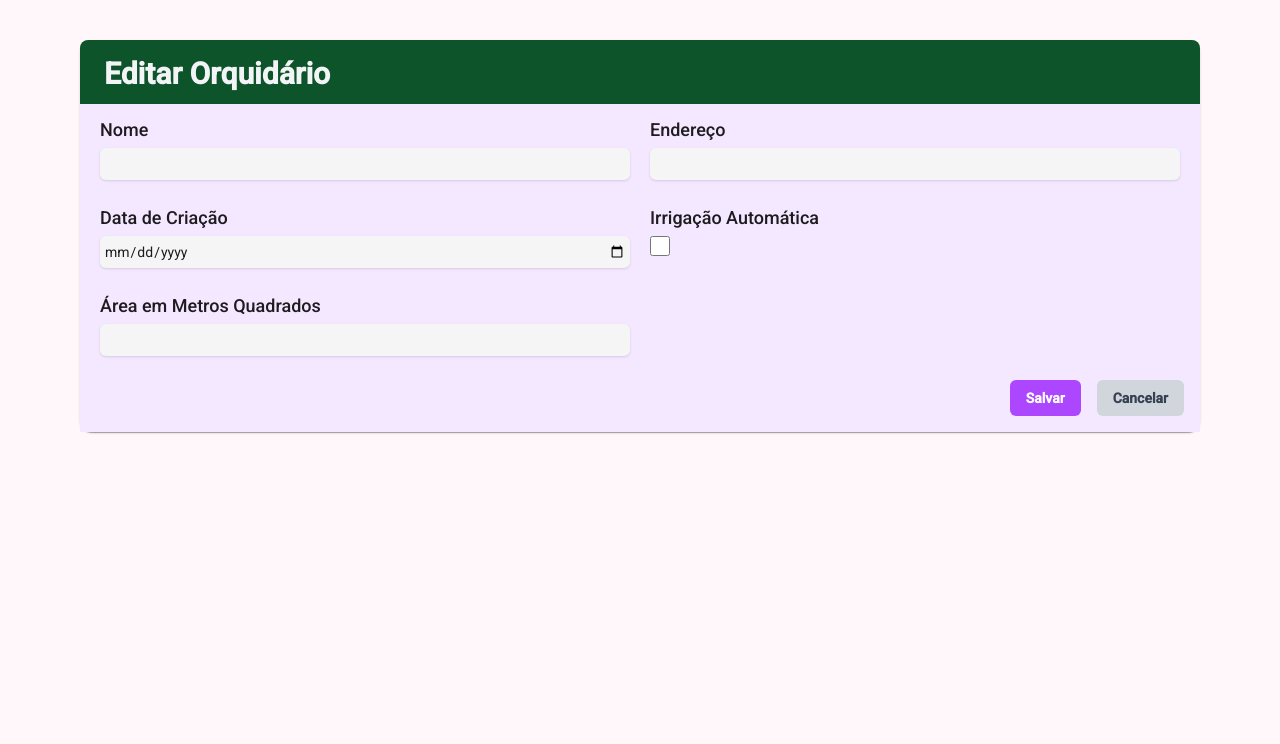
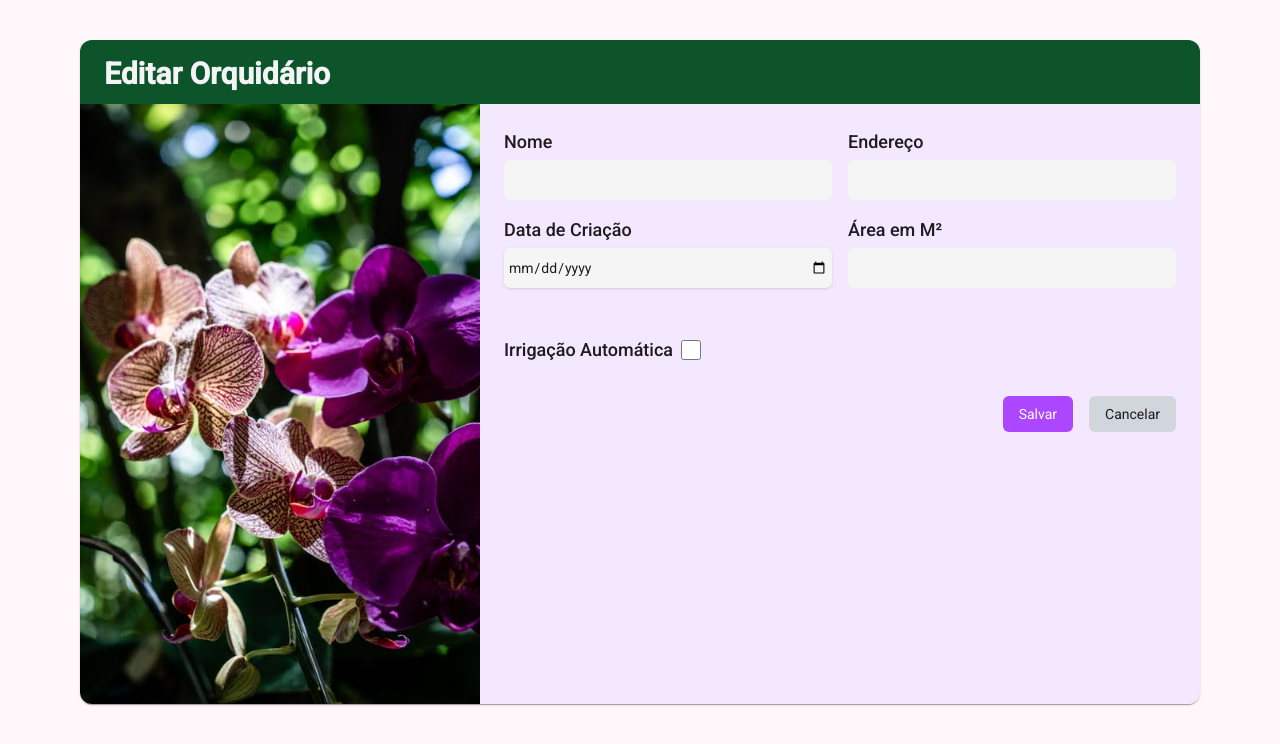
Before and after one commit to michel475/Associacao-De-Orquidofilia, an Angular app: page /orquidario/criar in a window 1280 px wide. Shown: the top 744 px of the page. Built offline with nearby package versions, Linux system fonts and the light colour scheme.

Commit message:
fix: melhoria do formulário de orquidário

```diff
--- a/src/app/orquidario-form/orquidario-form.css
+++ b/src/app/orquidario-form/orquidario-form.css
@@ -0,0 +1,14 @@
+/* Remove a cor azul do autofill */
+input:-webkit-autofill,
+input:-webkit-autofill:hover,
+input:-webkit-autofill:focus {
+    -webkit-box-shadow: 0 0 0 1000px bg-neutral-100 inset !important;
+    -webkit-text-fill-color: #000 !important;
+    caret-color: #000 !important;
+}
+
+/* Delay da transição para evitar piscar */
+input:-webkit-autofill {
+    -webkit-transition: background-color 5000s ease-in-out 0s;
+    transition: background-color 5000s ease-in-out 0s;
+}
--- a/src/app/orquidario-form/orquidario-form.html
+++ b/src/app/orquidario-form/orquidario-form.html
@@ -1,3 +1,56 @@
+<mat-card class="mx-20 mt-10 rounded-lg overflow-hidden">
+    <mat-card-header class="bg-green-900">
+        <mat-card-title class="!text-3xl px-2 py-3 !font-extrabold text-gray-100">
+            {{ orquidario ? 'Editar Orquidário' : 'Criar Orquidário' }}
+        </mat-card-title>
+    </mat-card-header>
+
+    <mat-card-content class="!p-0">
+        <div class="flex">
+            <div class="w-100 shrink-0">
+                <img src="/orquidea-form.png" alt="Orquídea" class="w-100 h-full object-cover">
+            </div>
+
+            <div class="flex-1 p-6 bg-purple-100">
+                <form (ngSubmit)="enviarFormulario()" class="flex flex-col h-full">
+                    <div class="grid grid-cols-1 md:grid-cols-2 gap-4">
+                        <div>
+                            <label for="nomeOrquidario" class="block text-lg font-medium"> Nome</label>
+                            <input id="nomeOrquidario" type="text" [(ngModel)]="orquidario.nome" name="nomeOrquidario" required class="mt-1 p-2 w-full h-10 bg-neutral-100 rounded-md">
+                        </div>
+
+                        <div>
+                            <label for="endereco" class="block text-lg font-medium"> Endereço</label>
+                            <input id="endereco" type="text" [(ngModel)]="orquidario.endereco" name="endereco" required class="mt-1 p-2 w-full h-10 bg-neutral-100 rounded-md">
+                        </div>
+
+                        <div>
+                            <label for="dataCriacao" class="block text-lg font-medium text-muted-foreground">Data de Criação</label>
+                            <input id="dataCriacao" type="date" [(ngModel)]="orquidario.dataCriacao" name="dataCriacao" required class="mt-1 p-1 h-10 w-full bg-neutral-100 rounded-md !border-gray-600 shadow-sm focus:border-primary focus:ring focus:ring-primary/50">
+                        </div>
+
+                        <div>
+                            <label for="areaMQuadrados" class="block text-lg font-medium">Área em M²</label>
+                            <input id="areaMQuadrados" type="number" [(ngModel)]="orquidario.areaMQuadrados" name="areaMQuadrados" required class="mt-1 p-2 w-full h-10 bg-neutral-100 rounded-md">
+                        </div>
+
+                        <div class="flex items-center gap-2 mt-8">
+                            <label for="irrigadoAuto" class="text-lg font-medium">Irrigação Automática</label>
+                            <input id="irrigadoAuto" type="checkbox" [(ngModel)]="orquidario.irrigadoAuto" name="irrigadoAuto" class="size-5">
+                        </div>
+
+                    </div>
+                    <div class="flex justify-end gap-4 mt-8">
+                        <button type="submit" class="px-4 py-2 bg-purple-500 text-white rounded-md">Salvar</button>
+                        <button type="button" class="px-4 py-2 bg-gray-300 rounded-md">Cancelar</button>
+                    </div>
+                </form>
+            </div>
+        </div>
+    </mat-card-content>
+</mat-card>
+
+<!--
 
 <mat-card class="mx-20 mt-10 bg-purple-400 rounded-lg">
     <mat-card-header class="bg-green-900 rounded-t-lg">
@@ -5,32 +58,38 @@
             {{ orquidario ? 'Editar Orquidário' : 'Criar Orquidário' }}
         </mat-card-title>
     </mat-card-header>
-    <mat-card-content class="listagem p-4 !bg-purple-100" appearance="outlined">
+    <mat-card-content class="!p-0 !bg-purple-100 flex" appearance="outlined">
+        <div class="w-64 flex items-center justify-center">
+            <img src="/orquidea-form.png" alt="Orquídea" class="w-full h-auto shadow-md animate-fade-in">
+        </div>
+        <div class="flex-1 p-6">
             <form (ngSubmit)="enviarFormulario()" class="grid grid-cols-1 md:grid-cols-2 gap-3">
-            <div class="mt-3 mx-1">
+                <div>
                     <label for="nomeOrquidario" class="block text-lg font-medium text-muted-foreground">Nome</label>
                     <input id="nomeOrquidario" type="text" [(ngModel)]="orquidario.nome" name="nomeOrquidario" required class="mt-1 p-1 h-8 w-full bg-neutral-100 rounded-md !border-gray-600 shadow-sm focus:border-primary focus:ring focus:ring-primary/50">
                 </div>
-                <div class="mt-3 mx-1">
+                    <div>
                     <label for="endereco" class="block text-lg font-medium text-muted-foreground">Endereço</label>
                     <input id="endereco" type="text" [(ngModel)]="orquidario.endereco" name="endereco" required class="mt-1 p-1 h-8 w-full rounded-md bg-neutral-100 shadow-sm focus:border-primary focus:ring focus:ring-primary/50">
                 </div>
-            <div class="mt-3 mx-1">
+                <div>
                     <label for="dataCriacao" class="block text-lg font-medium text-muted-foreground">Data de Criação</label>
                     <input id="dataCriacao" type="date" [(ngModel)]="orquidario.dataCriacao" name="dataCriacao" required class="mt-1 p-1 h-8 w-full bg-neutral-100 rounded-md !border-gray-600 shadow-sm focus:border-primary focus:ring focus:ring-primary/50">
                 </div>
-                <div class="mt-3 mx-1">
+                    <div class="flex items-center gap-2">
                     <label for="irrigadoAuto" class="block text-lg font-medium text-muted-foreground">Irrigação Automática</label>
                     <input id="irrigadoAuto" type="checkbox" [(ngModel)]="orquidario.irrigadoAuto" name="irrigadoAuto" class="mt-1 size-5 accent-green-800">
                 </div>
-            <div class="mt-3 mx-1">
+                <div>
                     <label for="areaMQuadrados" class="block text-lg font-medium text-muted-foreground">Área em Metros Quadrados</label>
                     <input id="areaMQuadrados" type="number" [(ngModel)]="orquidario.areaMQuadrados" name="areaMQuadrados" required class="mt-1 p-1 h-8 w-full bg-neutral-100 rounded-md !border-gray-600 shadow-sm focus:border-primary focus:ring focus:ring-primary/50">
                 </div>
             </form>
+        </div>
         <div class="flex justify-end gap-4 mt-6">
             <button type="submit" class="px-4 py-2 bg-purple-500 font-bold text-white rounded-md hover:bg-purple-600 focus:outline-none focus:ring focus:bg-purple-800 focus:ring-purple-800/100">Salvar</button>
             <button type="button" class="px-4 py-2 bg-gray-300 text-gray-700 font-bold rounded-md hover:bg-gray-400 focus:outline-none focus:ring focus:ring-gray-500/50">Cancelar</button>
         </div>
     </mat-card-content>
 </mat-card>
+-->
--- a/src/app/orquidario-form/orquidario-form.ts
+++ b/src/app/orquidario-form/orquidario-form.ts
@@ -1,11 +1,14 @@
 import { Component } from '@angular/core';
 import { CommonModule } from '@angular/common';
+import { MatDatepickerModule } from '@angular/material/datepicker';
 import { MatFormFieldModule } from '@angular/material/form-field';
 import { MatInputModule } from '@angular/material/input';
 import { MatButtonModule } from '@angular/material/button';
 import { MatCard, MatCardHeader, MatCardTitle, MatCardContent } from '@angular/material/card';
 import { Orquidario } from '../orquidario-list/model/orquidario';
 import { FormsModule } from '@angular/forms';
+import { MatIconModule } from '@angular/material/icon';
+import { MatNativeDateModule, MAT_DATE_LOCALE } from '@angular/material/core';
 
 @Component({
   selector: 'app-orquidario-form',
@@ -18,8 +21,14 @@ import { FormsModule } from '@angular/forms';
     MatCard,
     MatCardHeader,
     MatCardTitle,
-    MatCardContent
+    MatCardContent,
+    MatDatepickerModule,
+    MatIconModule,
+    MatNativeDateModule,
 ],
+  providers: [
+    { provide: MAT_DATE_LOCALE, useValue: 'pt-BR' }  // ← ADICIONAR ISSO
+  ],
   templateUrl: './orquidario-form.html',
   styleUrl: './orquidario-form.css',
 })
--- a/src/app/orquidario-list/components/orquidario-list.html
+++ b/src/app/orquidario-list/components/orquidario-list.html
@@ -1,33 +1,36 @@
 <mat-card class="mx-20 mt-10 bg-purple-400 rounded-t-lg overflow-hidden">
     <mat-card-header class="bg-green-900">
         <h2 class="text-2xl font-bold text-white p-4">Orquidário</h2>
+        <button matButton="filled" class="!text-white !bg-green-600 !hover:bg-green-700 mt-3" (click)="orquidarioCreateForm()">
+            <mat-icon>add</mat-icon>
+            Adicionar
+        </button>
     </mat-card-header>
     <mat-card-content class="listagem p-4" appearance="outlined">
         <table mat-table [dataSource]="orquidarios()" class="mt-5 rounded-lg overflow-hidden">
             <ng-container matColumnDef="nome">
-                <th mat-card-header *matHeaderCellDef> Nome </th>
-                <td mat-cell *matCellDef="let orquidario" class=""> {{orquidario.nome}} </td>
+                <th mat-card-header *matHeaderCellDef class="text-left p-3"> Nome </th>
+                <td mat-cell *matCellDef="let orquidario" class="text-left"> {{orquidario.nome}} </td>
             </ng-container>
             <ng-container matColumnDef="endereco">
-                <th mat-card-header *matHeaderCellDef> Endereço </th>
-                <td mat-cell *matCellDef="let orquidario" class=""> {{orquidario.endereco}} </td>
+                <th mat-card-header *matHeaderCellDef class="text-left p-3"> Endereço </th>
+                <td mat-cell *matCellDef="let orquidario" class="text-left"> {{orquidario.endereco}} </td>
             </ng-container>
             <ng-container matColumnDef="dataCriacao">
-                <th mat-card-header *matHeaderCellDef> Data de Criação </th>
-                <td mat-cell *matCellDef="let orquidario" class=""> {{orquidario.dataCriacao}} </td>
+                <th mat-card-header *matHeaderCellDef class="text-left p-3"> Data de Criação </th>
+                <td mat-cell *matCellDef="let orquidario" class="text-left"> {{orquidario.dataCriacao}} </td>
             </ng-container>
             <ng-container matColumnDef="irrigadoAuto">
-                <th mat-card-header *matHeaderCellDef> Irrigação Automática </th>
-                <td mat-cell *matCellDef="let orquidario" class=""> {{orquidario.irrigadoAuto}} </td>
+                <th mat-card-header *matHeaderCellDef class="text-left p-3"> Irrigação Automática </th>
+                <td mat-cell *matCellDef="let orquidario" class="text-left"> {{orquidario.irrigadoAuto}} </td>
             </ng-container>
             <ng-container matColumnDef="areaMQuadrados">
-                <th mat-card-header *matHeaderCellDef> Área em Metros Quadrados </th>
-                <td mat-cell *matCellDef="let orquidario" class=""> {{orquidario.areaMQuadrados}} </td>
+                <th mat-card-header *matHeaderCellDef class="text-left p-3"> Área em Metros Quadrados </th>
+                <td mat-cell *matCellDef="let orquidario" class="text-left"> {{orquidario.areaMQuadrados}} </td>
             </ng-container>
 
             <tr mat-header-row *matHeaderRowDef="colunasExibidas" class="!p-3 !bg-purple-900 !text-white"></tr>
             <tr mat-row *matRowDef="let row; columns: colunasExibidas;"></tr>
-
         </table>
     </mat-card-content>
 </mat-card>
```
Also changed, not shown: public/orquidea-form.png (added). Lines whose indentation alone changed are shown as unchanged.
